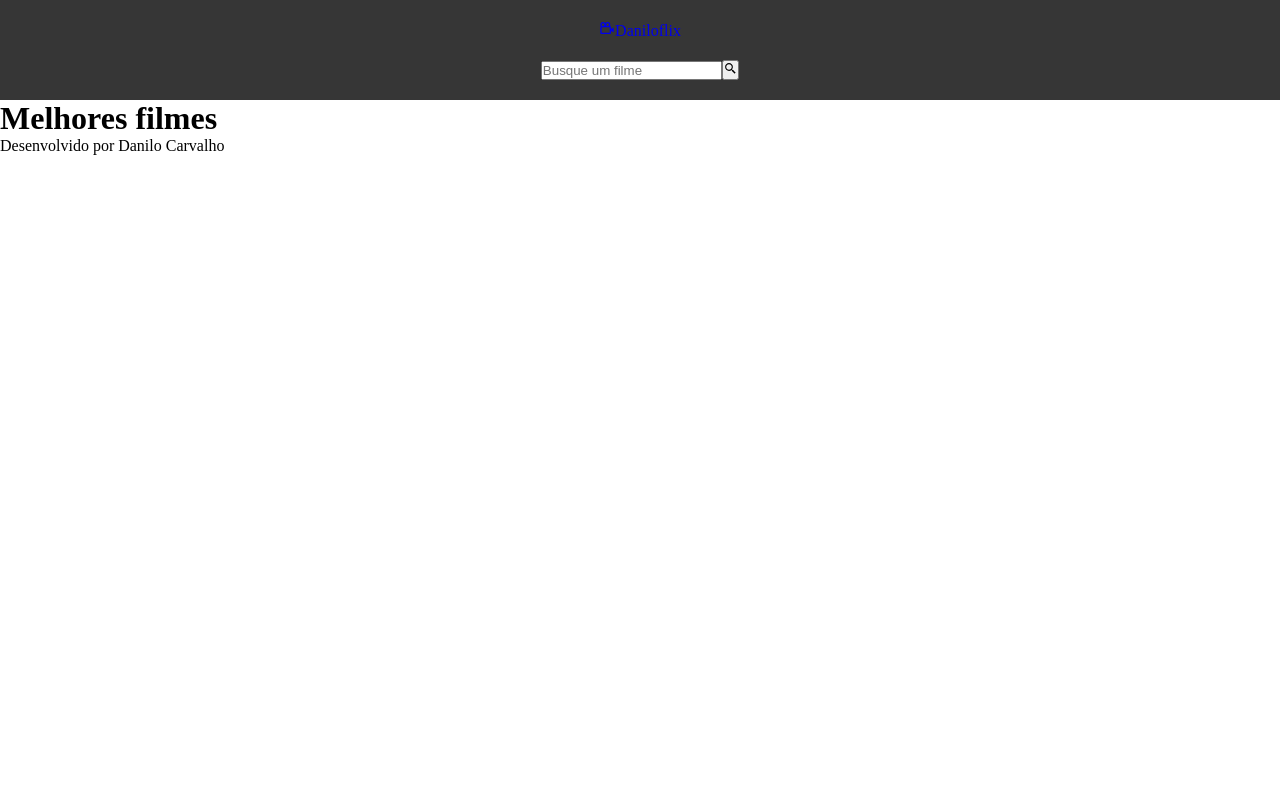
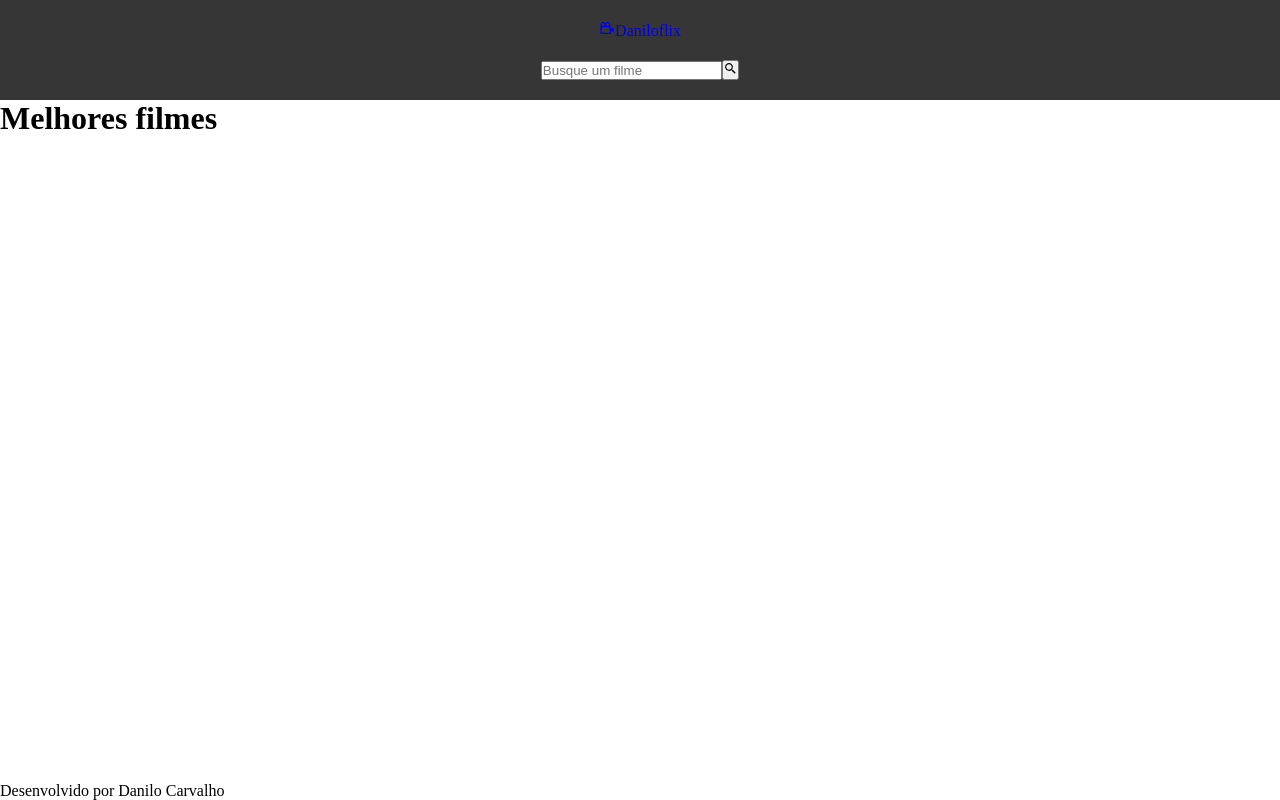
Before and after one commit to DanwiiloCarvalho/daniloflix, a React (Vite) app: page / in a window 1280 px wide. Built offline with nearby package versions, Linux system fonts and the light colour scheme.

Commit message:
Definição do layout geral da aplicação

```diff
--- a/src/Components/App/App.module.css
+++ b/src/Components/App/App.module.css
@@ -0,0 +1,7 @@
+.app {
+    min-height: 100vh;
+    width: 100%;
+    display: flex;
+    flex-direction: column;
+    justify-content: space-between;
+}
--- a/src/Components/App/index.tsx
+++ b/src/Components/App/index.tsx
@@ -1,13 +1,14 @@
 import { Outlet } from "react-router-dom";
 import { Footer } from "../Footer";
 import { Header } from "../Header";
+import classes from './App.module.css';
 
 export function App() {
     return (
-        <>
+        <div className={classes.app}>
             <Header/>
             <Outlet/>
             <Footer/>
-        </>
+        </div>
     );
 }
--- a/src/Components/Footer/Footer.module.css
+++ b/src/Components/Footer/Footer.module.css
@@ -0,0 +1,3 @@
+.footer {
+
+}
--- a/src/Components/Footer/index.tsx
+++ b/src/Components/Footer/index.tsx
@@ -1,5 +1,7 @@
+import classes from './Footer.module.css';
+
 export function Footer() {
     return (
-        <footer>Desenvolvido por Danilo Carvalho</footer>
+        <footer className={classes.footer}>Desenvolvido por Danilo Carvalho</footer>
     );
 }
--- a/src/Components/Header/Header.module.css
+++ b/src/Components/Header/Header.module.css
@@ -5,4 +5,5 @@
     justify-content: space-evenly;
     align-items: center;
     height: 100px;
+    grid-area: header;
 }
--- a/src/Pages/Homepage/Homepage.module.css
+++ b/src/Pages/Homepage/Homepage.module.css
@@ -0,0 +1,3 @@
+.main {
+    flex: 1;
+}
--- a/src/Pages/Homepage/index.tsx
+++ b/src/Pages/Homepage/index.tsx
@@ -1,5 +1,12 @@
+import classes from './Homepage.module.css';
+
 export function Homepage() {
     return (
-        <h1>Melhores filmes</h1>
+        <main className={classes.main}>
+            <h1>Melhores filmes</h1>
+            <ul className="movie-list">
+
+            </ul>
+        </main>
     );
 }
```
